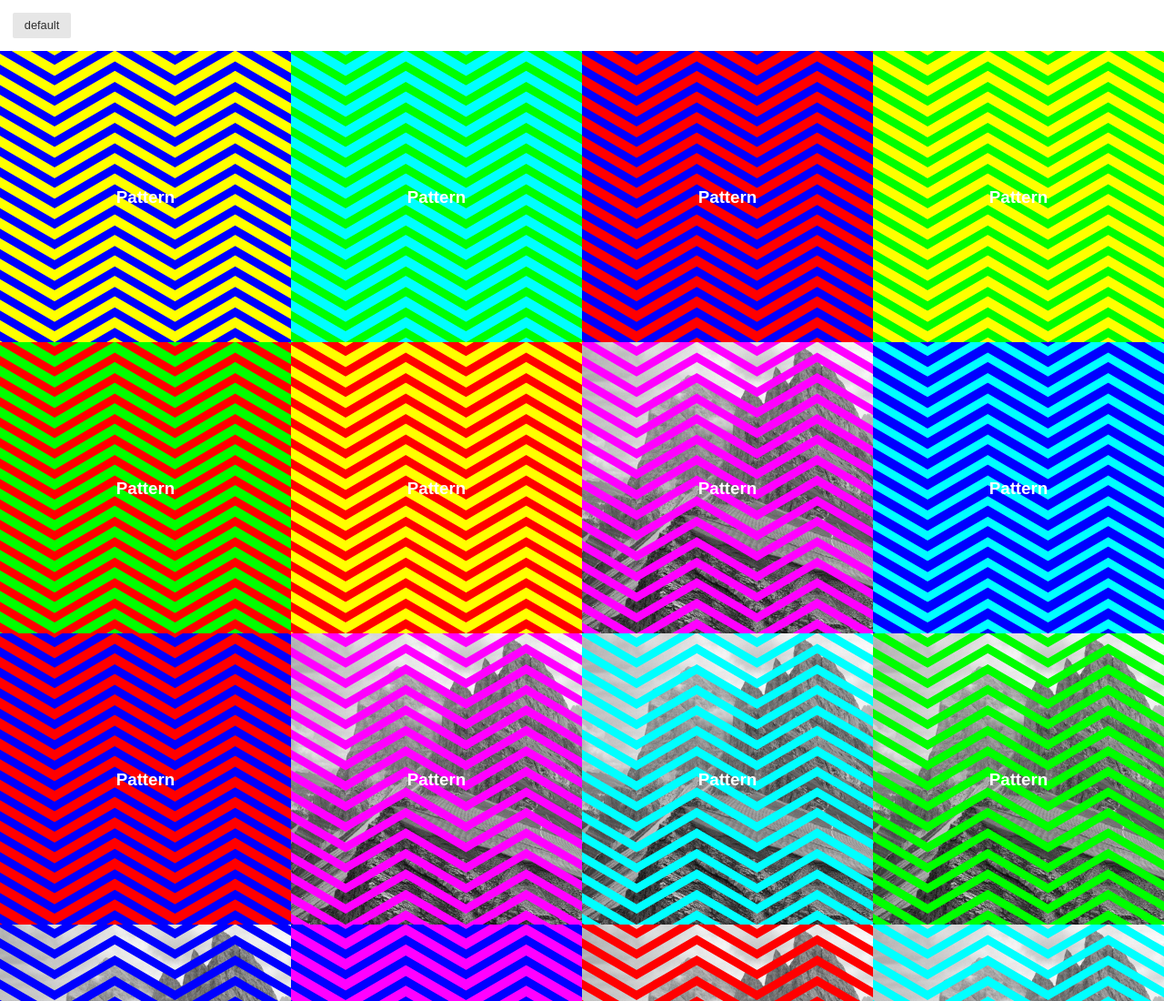
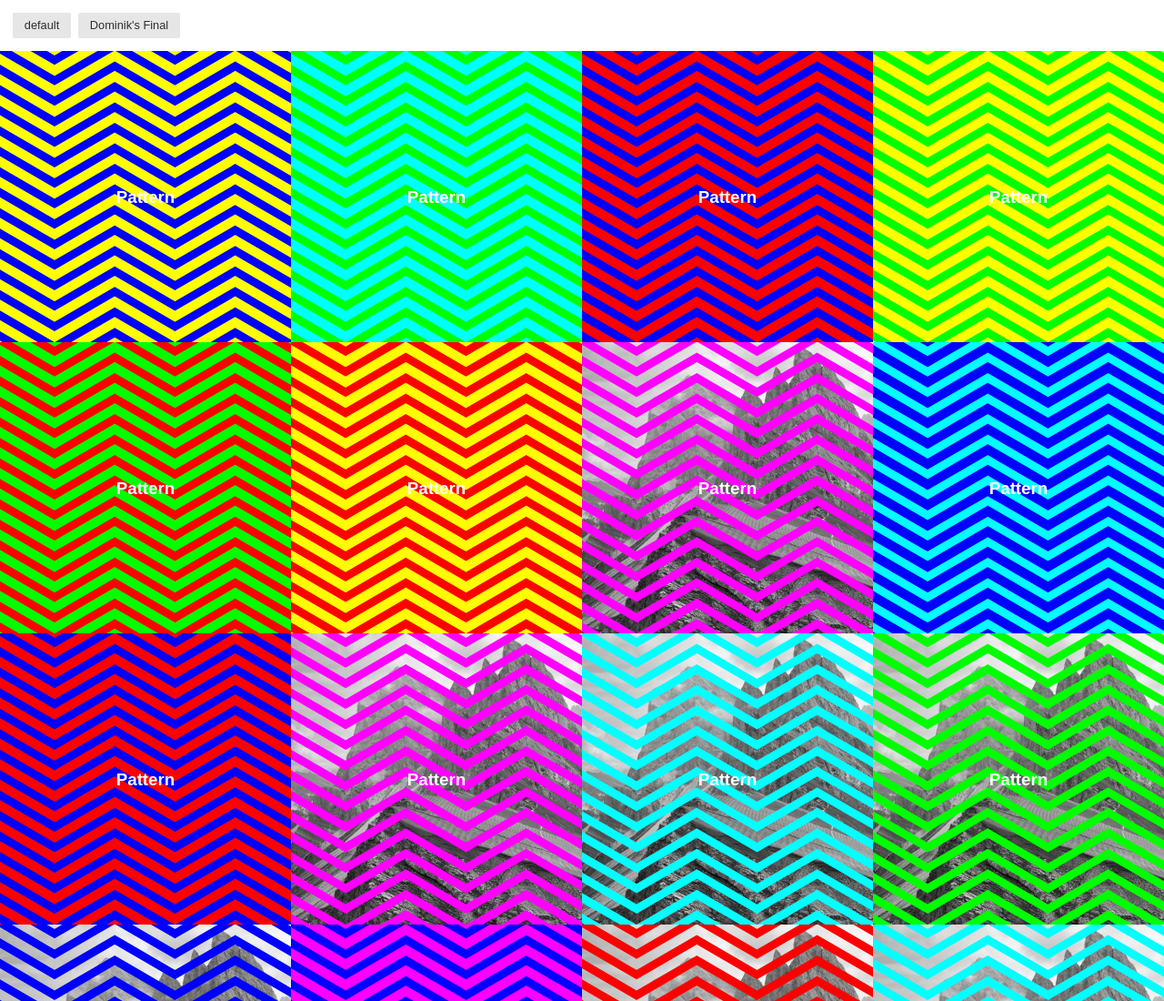
Before and after one commit to d-simon/zub-demo-wall, a website: page index.html in a window 1280 px wide. Shown: the top 1100 px of the page at 91% size. Drawn offline with nearby package versions, Linux system fonts and the light colour scheme.

Commit message:
[Update] Themes: Add "Dominik's Final"

```diff
--- a/index.html
+++ b/index.html
@@ -38,6 +38,20 @@
                 images: [
                     'media/img/sample-image.jpg'
                 ],
+            },
+            'Dominik\'s Final': {
+                colors: [
+                    '#E74C16',
+                    '#E1C806',
+                    '#9BC44B',
+                    '#0F9639',
+                    '#0198A7',
+                    '#61A2D8',
+                    '#344C9A',
+                    '#A4388D',
+                    '#E575AB',
+                    '#E3171E'
+                ]
             }
         };
     </script>
```
